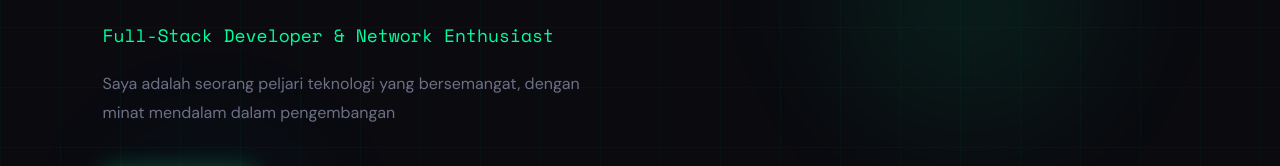
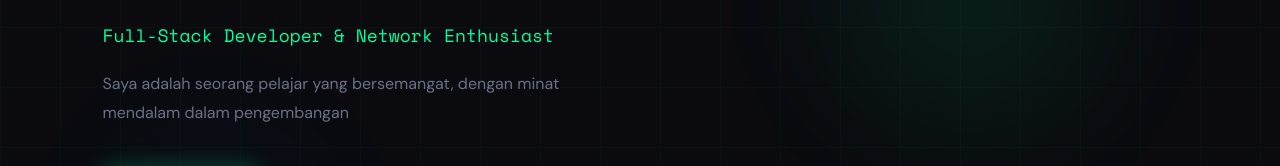
Before and after one commit to ZaniTheDev/Portofolio, a React (Vite) app: page / in a window 1280 px wide. Shown: the part 333-499 px from the top of the page. Built offline with nearby package versions, Linux system fonts and the light colour scheme.

Commit message:
changed hero text

```diff
--- a/src/components/sections/Hero.tsx
+++ b/src/components/sections/Hero.tsx
@@ -122,8 +122,8 @@ const Hero: FC<HeroProps> = ({ typedText, onScrollTo }) => (
           marginBottom: "40px",
         }}
       >
-        Saya adalah seorang peljari teknologi yang bersemangat, dengan minat
-        mendalam dalam pengembangan
+        Saya adalah seorang pelajar yang bersemangat, dengan minat mendalam
+        dalam pengembangan
       </p>
 
       {/* CTA buttons */}
```
